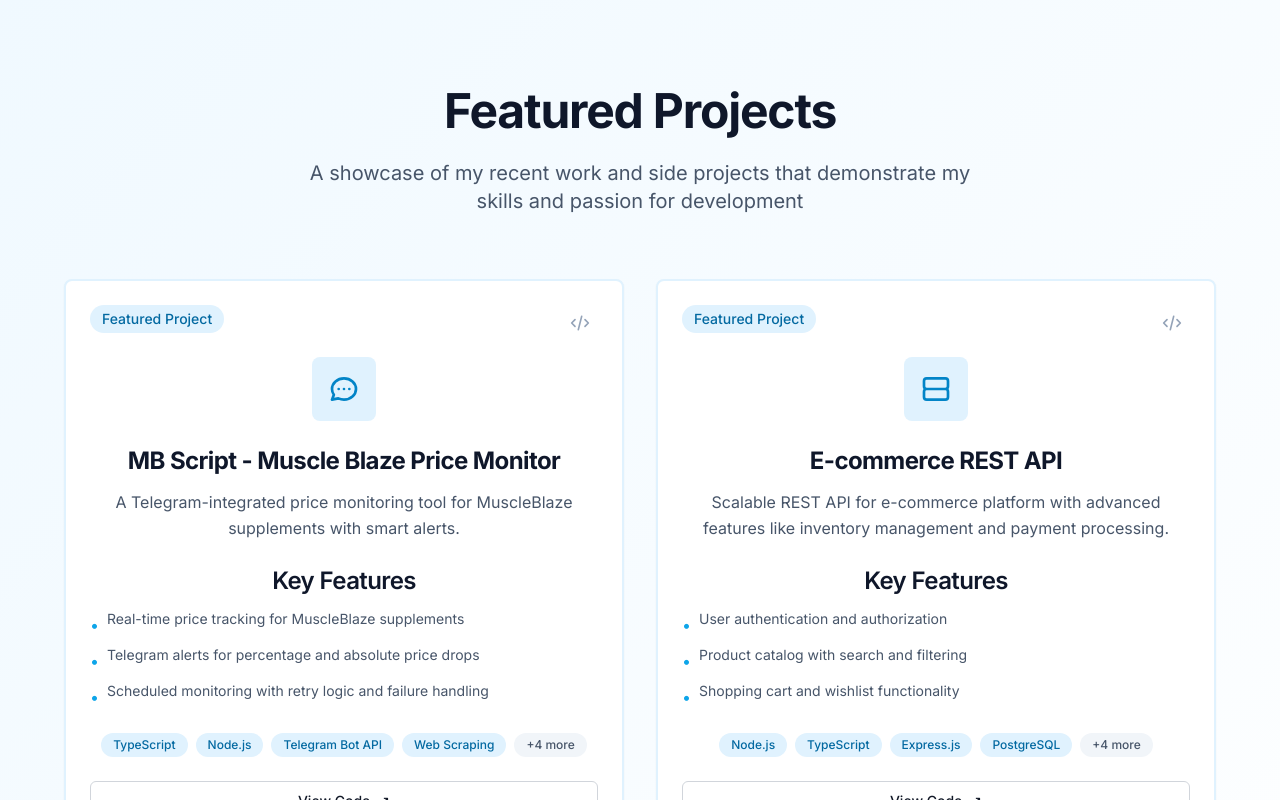
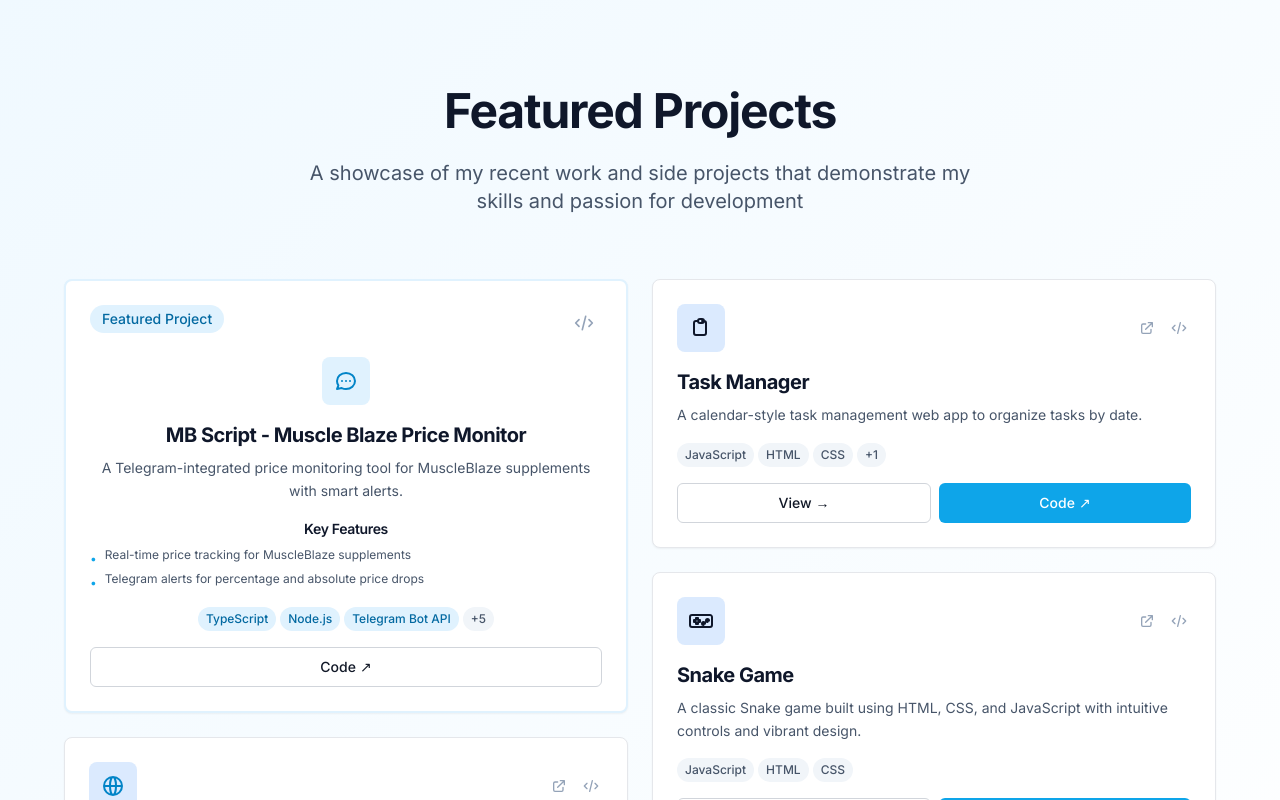
Before and after one commit to Abhii-d/portfolio-website, a Next.js app: page / in a window 1280 px wide. Shown: the part 3129-3929 px from the top of the page. Built offline with nearby package versions, Linux system fonts and the light colour scheme.

Commit message:
Adding emailJs

```diff
--- a/app/layout.tsx
+++ b/app/layout.tsx
@@ -12,6 +12,16 @@ export const metadata: Metadata = {
   keywords: ['Abhishek Dongare', 'Senior Software Developer', 'Node.js', 'TypeScript', 'AWS', 'Backend Developer', 'Cimpress'],
   authors: [{ name: 'Abhishek Dongare' }],
   creator: 'Abhishek Dongare',
+  icons: {
+    icon: [
+      { url: '/favicon.svg', type: 'image/svg+xml' },
+      { url: '/favicon.ico', sizes: '32x32' },
+    ],
+    apple: [
+      { url: '/apple-touch-icon.png', sizes: '180x180', type: 'image/png' },
+    ],
+    shortcut: '/favicon.svg',
+  },
   openGraph: {
     type: 'website',
     locale: 'en_US',
--- a/components/sections/Projects.tsx
+++ b/components/sections/Projects.tsx
@@ -22,11 +22,12 @@ export default function Projects() {
             </p>
           </div>
 
-          {/* Projects Grid - 2 Columns */}
-          <div className="grid grid-cols-1 lg:grid-cols-2 gap-8">
-            {/* Featured Projects */}
-            {featuredProjects.map((project) => (
-              <div key={project.id} className="card p-6 hover:shadow-xl transition-all duration-300 border-2 border-primary-100">
+          {/* Projects Grid - 2 Columns Masonry Layout */}
+          <div className="columns-1 lg:columns-2 gap-6 space-y-6">
+            {/* All Projects Combined */}
+            {[...featuredProjects, ...regularProjects].map((project) => (
+              <div key={project.id} className={`break-inside-avoid mb-6 card p-6 hover:shadow-xl transition-all duration-300 ${project.featured ? 'border-2 border-primary-100' : ''}`}>
+                {project.featured && (
                   <div className="flex items-start justify-between mb-4">
                     <span className="inline-flex items-center px-3 py-1 bg-primary-100 text-primary-700 rounded-full text-sm font-medium">
                       Featured Project
@@ -58,103 +59,9 @@ export default function Projects() {
                       )}
                     </div>
                   </div>
-
-                {/* Project Icon from JSON */}
-                <div className="w-16 h-16 bg-primary-100 rounded-lg flex items-center justify-center mx-auto mb-6">
-                  <svg
-                    className={`w-8 h-8 ${project.icon.color}`}
-                    fill="none"
-                    stroke="currentColor"
-                    viewBox={project.icon.viewBox}
-                  >
-                    <path
-                      strokeLinecap="round"
-                      strokeLinejoin="round"
-                      strokeWidth={2}
-                      d={project.icon.path}
-                    />
-                  </svg>
-                </div>
-
-                <div className="text-center mb-6">
-                  <h3 className="text-2xl font-bold text-slate-900 mb-3">
-                    {project.name}
-                  </h3>
-
-                  <p className="text-slate-600 leading-relaxed mb-4">
-                    {project.description}
-                  </p>
-                </div>
-
-                {project.features.length > 0 && (
-                  <div className="mb-6">
-                    <h4 className="font-semibold text-slate-900 mb-3 text-center">
-                      Key Features
-                    </h4>
-                    <ul className="space-y-2 text-slate-600">
-                      {project.features.slice(0, 3).map((feature, index) => (
-                        <li key={index} className="flex items-start space-x-2">
-                          <span className="text-primary-500 mt-1">•</span>
-                          <span className="text-sm">{feature}</span>
-                        </li>
-                      ))}
-                    </ul>
-                  </div>
                 )}
 
-                {/* Technologies */}
-                <div className="mb-6">
-                  <div className="flex flex-wrap gap-2 justify-center">
-                    {project.technologies.slice(0, 4).map((tech) => (
-                      <span
-                        key={tech}
-                        className="px-3 py-1 bg-primary-100 text-primary-700 rounded-full text-xs font-medium"
-                      >
-                        {tech}
-                      </span>
-                    ))}
-                    {project.technologies.length > 4 && (
-                      <span className="px-3 py-1 bg-slate-100 text-slate-600 rounded-full text-xs font-medium">
-                        +{project.technologies.length - 4} more
-                      </span>
-                    )}
-                  </div>
-                </div>
-
-                <div className="flex gap-3">
-                  {project.liveUrl && (
-                    <a
-                      href={project.liveUrl}
-                      target="_blank"
-                      rel="noopener noreferrer"
-                      className="btn-primary flex-1 text-center group"
-                    >
-                      View Live
-                      <span className="ml-2 group-hover:translate-x-1 transition-transform">
-                        →
-                      </span>
-                    </a>
-                  )}
-                  {project.githubUrl && (
-                    <a
-                      href={project.githubUrl}
-                      target="_blank"
-                      rel="noopener noreferrer"
-                      className="btn-outline flex-1 text-center group"
-                    >
-                      View Code
-                      <span className="ml-2 group-hover:scale-110 transition-transform">
-                        ↗
-                      </span>
-                    </a>
-                  )}
-                </div>
-              </div>
-            ))}
-
-            {/* Regular Projects */}
-            {regularProjects.map((project) => (
-              <div key={project.id} className="card p-6 hover:shadow-lg transition-shadow duration-300">
+                {!project.featured && (
                   <div className="flex items-center justify-between mb-4">
                     <div className="w-12 h-12 bg-blue-100 rounded-lg flex items-center justify-center">
                       <svg
@@ -198,29 +105,73 @@ export default function Projects() {
                       )}
                     </div>
                   </div>
+                )}
 
-                <h3 className="text-xl font-bold text-slate-900 mb-3">
+                {project.featured && (
+                  <div className="w-12 h-12 bg-primary-100 rounded-lg flex items-center justify-center mx-auto mb-4">
+                    <svg
+                      className={`w-6 h-6 ${project.icon.color}`}
+                      fill="none"
+                      stroke="currentColor"
+                      viewBox={project.icon.viewBox}
+                    >
+                      <path
+                        strokeLinecap="round"
+                        strokeLinejoin="round"
+                        strokeWidth={2}
+                        d={project.icon.path}
+                      />
+                    </svg>
+                  </div>
+                )}
+
+                <div className={project.featured ? "text-center mb-4" : "mb-4"}>
+                  <h3 className={`font-bold text-slate-900 mb-2 ${project.featured ? 'text-xl' : 'text-xl'}`}>
                     {project.name}
                   </h3>
 
-                <p className="text-slate-600 mb-4 leading-relaxed">
+                  <p className="text-slate-600 leading-relaxed text-sm">
                     {project.description}
                   </p>
+                </div>
 
-                <div className="flex flex-wrap gap-2 mb-4">
+                {project.featured && project.features.length > 0 && (
+                  <div className="mb-4">
+                    <h4 className="font-semibold text-slate-900 mb-2 text-center text-sm">
+                      Key Features
+                    </h4>
+                    <ul className="space-y-1 text-slate-600">
+                      {project.features.slice(0, 2).map((feature, index) => (
+                        <li key={index} className="flex items-start space-x-2">
+                          <span className="text-primary-500 mt-1 text-xs">•</span>
+                          <span className="text-xs">{feature}</span>
+                        </li>
+                      ))}
+                    </ul>
+                  </div>
+                )}
+
+                {/* Technologies */}
+                <div className="mb-4">
+                  <div className={`flex flex-wrap gap-1 ${project.featured ? 'justify-center' : 'justify-start'}`}>
                     {project.technologies.slice(0, 3).map((tech) => (
                       <span
                         key={tech}
-                      className="px-2 py-1 bg-slate-100 text-slate-600 rounded text-xs"
+                        className={`py-1 rounded-full text-xs font-medium ${
+                          project.featured
+                            ? 'px-2 bg-primary-100 text-primary-700'
+                            : 'px-2 bg-slate-100 text-slate-600'
+                        }`}
                       >
                         {tech}
                       </span>
                     ))}
                     {project.technologies.length > 3 && (
-                    <span className="px-2 py-1 bg-slate-100 text-slate-600 rounded text-xs">
-                      +{project.technologies.length - 3} more
+                      <span className="px-2 py-1 bg-slate-100 text-slate-600 rounded-full text-xs font-medium">
+                        +{project.technologies.length - 3}
                       </span>
                     )}
+                  </div>
                 </div>
 
                 <div className="flex gap-2">
@@ -229,9 +180,16 @@ export default function Projects() {
                       href={project.liveUrl}
                       target="_blank"
                       rel="noopener noreferrer"
-                      className="btn-outline text-sm flex-1"
+                      className={`flex-1 text-center text-sm py-2 group ${
+                        project.featured
+                          ? 'btn-primary'
+                          : 'btn-outline'
+                      }`}
                     >
-                      View
+                      {project.featured ? 'View Live' : 'View'}
+                      <span className="ml-1 group-hover:translate-x-1 transition-transform">
+                        →
+                      </span>
                     </a>
                   )}
                   {project.githubUrl && (
@@ -239,9 +197,16 @@ export default function Projects() {
                       href={project.githubUrl}
                       target="_blank"
                       rel="noopener noreferrer"
-                      className="btn-primary text-sm flex-1"
+                      className={`flex-1 text-center text-sm py-2 group ${
+                        project.featured
+                          ? 'btn-outline'
+                          : 'btn-primary'
+                      }`}
                     >
                       Code
+                      <span className="ml-1 group-hover:scale-110 transition-transform">
+                        ↗
+                      </span>
                     </a>
                   )}
                 </div>
@@ -253,7 +218,7 @@ export default function Projects() {
           <div className="text-center mt-12">
             <button
               className="btn-outline text-lg px-8 py-3 group"
-              onClick={() => window.open('https://github.com/abhishek-dongare', '_blank')}
+              onClick={() => window.open('https://github.com/Abhii-d', '_blank')}
             >
               View All Projects
               <span className="ml-2 group-hover:translate-x-1 transition-transform">
--- a/data/experience.json
+++ b/data/experience.json
@@ -9,10 +9,7 @@
       "description": "Recently promoted to Senior Software Developer, leading backend initiatives to improve scalability, system performance, and feature expansion across critical order processing systems.",
       "achievements": [
         "Promoted to Senior Software Developer in July 2025",
-        "Architected modular AWS Step Functions workflow to replace monolithic Lambdas, reducing order creation time by 50%",
-        "Enhanced order pipeline reliability with a retry system using PostgreSQL and AWS SQS, cutting manual intervention by 90%",
         "Designed and deployed secure IVR-support API with Snowflake analytics integration for improved call center operations",
-        "Developed tax recalculation Lambda improving post-shipment tax accuracy by 20%",
         "Mentored junior developers and supported technical decision-making in team architecture reviews"
       ],
       "technologies": [
@@ -36,6 +33,9 @@
       "location": "Remote",
       "description": "Worked on critical backend systems for order workflows, multi-line product support, and legacy system decoupling, contributing to performance, maintainability, and customer experience.",
       "achievements": [
+        "Architected modular AWS Step Functions workflow to replace monolithic Lambdas, reducing order creation time by 50%",
+        "Enhanced order pipeline reliability with a retry system using PostgreSQL and AWS SQS, cutting manual intervention by 90%",
+        "Developed tax recalculation Lambda improving post-shipment tax accuracy by 20%",
         "Implemented Matrix Multi-Line Ordering system allowing agents to combine multiple products in a single order",
         "Maintained backward compatibility with legacy systems while introducing new APIs for order modification",
         "Built microservice to manage calendar-based order holds using event-driven triggers, reducing Oracle system dependency",
--- a/data/projects.json
+++ b/data/projects.json
@@ -41,47 +41,6 @@
         }
       }
     ,
-    {
-      "id": "ecommerce-api",
-      "name": "E-commerce REST API",
-      "description": "Scalable REST API for e-commerce platform with advanced features like inventory management and payment processing.",
-      "longDescription": "A comprehensive backend solution for e-commerce applications built with Node.js and PostgreSQL. Includes user authentication, product catalog management, shopping cart functionality, order processing, and payment integration.",
-      "technologies": [
-        "Node.js",
-        "TypeScript",
-        "Express.js",
-        "PostgreSQL",
-        "Redis",
-        "JWT",
-        "Stripe API",
-        "Docker"
-      ],
-      "features": [
-        "User authentication and authorization",
-        "Product catalog with search and filtering",
-        "Shopping cart and wishlist functionality",
-        "Order management system",
-        "Payment processing with Stripe",
-        "Inventory tracking and management",
-        "Admin dashboard API endpoints"
-      ],
-      "challenges": [
-        "Implementing secure payment processing",
-        "Optimizing database queries for large catalogs",
-        "Handling concurrent inventory updates"
-      ],
-      "liveUrl": "",
-      "githubUrl": "https://github.com/abhishek-dongare/ecommerce-api",
-      "imageUrl": "/images/projects/ecommerce-api.jpg",
-      "featured": true,
-      "status": "completed",
-      "category": "backend",
-      "icon": {
-        "viewBox": "0 0 24 24",
-        "path": "M5 12h14M5 12a2 2 0 01-2-2V6a2 2 0 012-2h14a2 2 0 012 2v4a2 2 0 01-2 2M5 12a2 2 0 00-2 2v4a2 2 0 002 2h14a2 2 0 002-2v-4a2 2 0 00-2-2",
-        "color": "text-primary-600"
-      }
-    },
     {
       "id": "weather-app",
       "name": "Weather App",
@@ -153,6 +112,40 @@
         "path": "M9 5H7a2 2 0 00-2 2v10a2 2 0 002 2h8a2 2 0 002-2V7a2 2 0 00-2-2h-2M9 5a2 2 0 002 2h2a2 2 0 002-2M9 5a2 2 0 012-2h2a2 2 0 012 2",
         "color": "text-green-600"
       }
+    },
+    {
+      "id": "snake-game",
+      "name": "Snake Game",
+      "description": "A classic Snake game built using HTML, CSS, and JavaScript with intuitive controls and vibrant design.",
+      "longDescription": "A fun and interactive browser-based Snake game developed using HTML, CSS, and JavaScript. The game features a sleek, colorful design with smooth controls using keyboard arrow keys. It's simple to play yet entertaining for users of all ages, making it an enjoyable project focused on game logic and frontend interactivity.",
+      "technologies": [
+        "JavaScript",
+        "HTML",
+        "CSS"
+      ],
+      "features": [
+        "Classic snake gameplay with real-time movement",
+        "Keyboard arrow key controls for movement",
+        "Colorful and responsive game board",
+        "Score tracking during gameplay",
+        "Easy-to-understand UI for all age groups"
+      ],
+      "challenges": [
+        "Implementing real-time snake movement and collision detection",
+        "Handling increasing difficulty as the snake grows",
+        "Ensuring responsiveness across different devices and browsers"
+      ],
+      "liveUrl": "https://abhi-snake-game.netlify.app/",
+      "githubUrl": "https://github.com/Abhii-d/SnakeGame",
+      "imageUrl": "/images/projects/snake-game.jpg",
+      "featured": false,
+      "status": "completed",
+      "category": "game",
+      "icon": {
+        "viewBox": "0 0 24 24",
+        "path": "M21 6H3c-1.1 0-2 .9-2 2v8c0 1.1.9 2 2 2h18c1.1 0 2-.9 2-2V8c0-1.1-.9-2-2-2zM11 13H9v2H7v-2H5v-2h2V9h2v2h2v2zm3.5 3c-.83 0-1.5-.67-1.5-1.5s.67-1.5 1.5-1.5 1.5.67 1.5 1.5-.67-1.5-1.5-1.5zm4-3c-.83 0-1.5-.67-1.5-1.5S17.67 10 18.5 10s1.5.67 1.5 1.5-.67-1.5-1.5-1.5z",
+        "color": "text-red-600"
+      }
     }
   ]
 }
--- a/package.json
+++ b/package.json
@@ -22,6 +22,7 @@
   "author": "Abhishek Dongare",
   "license": "MIT",
   "dependencies": {
+    "@emailjs/browser": "^4.4.1",
     "clsx": "^2.1.1",
     "next": "^14.2.5",
     "react": "^18.3.1",
```
Also changed, not shown: components/sections/Contact.tsx (+54 -6 lines), public/favicon.svg (added), 1 other file (tests, documents, lock files or other folders). Lines whose indentation alone changed are shown as unchanged.
